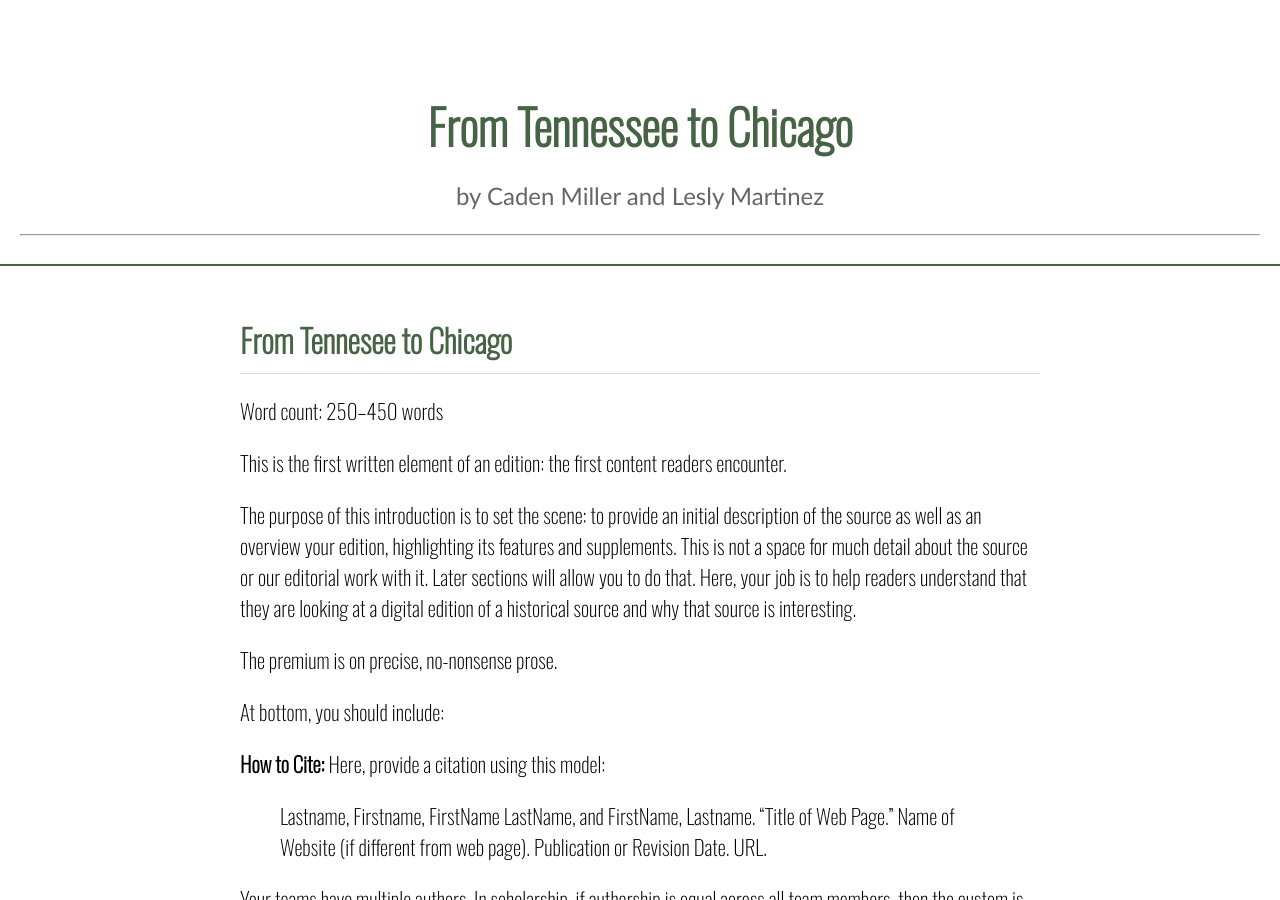
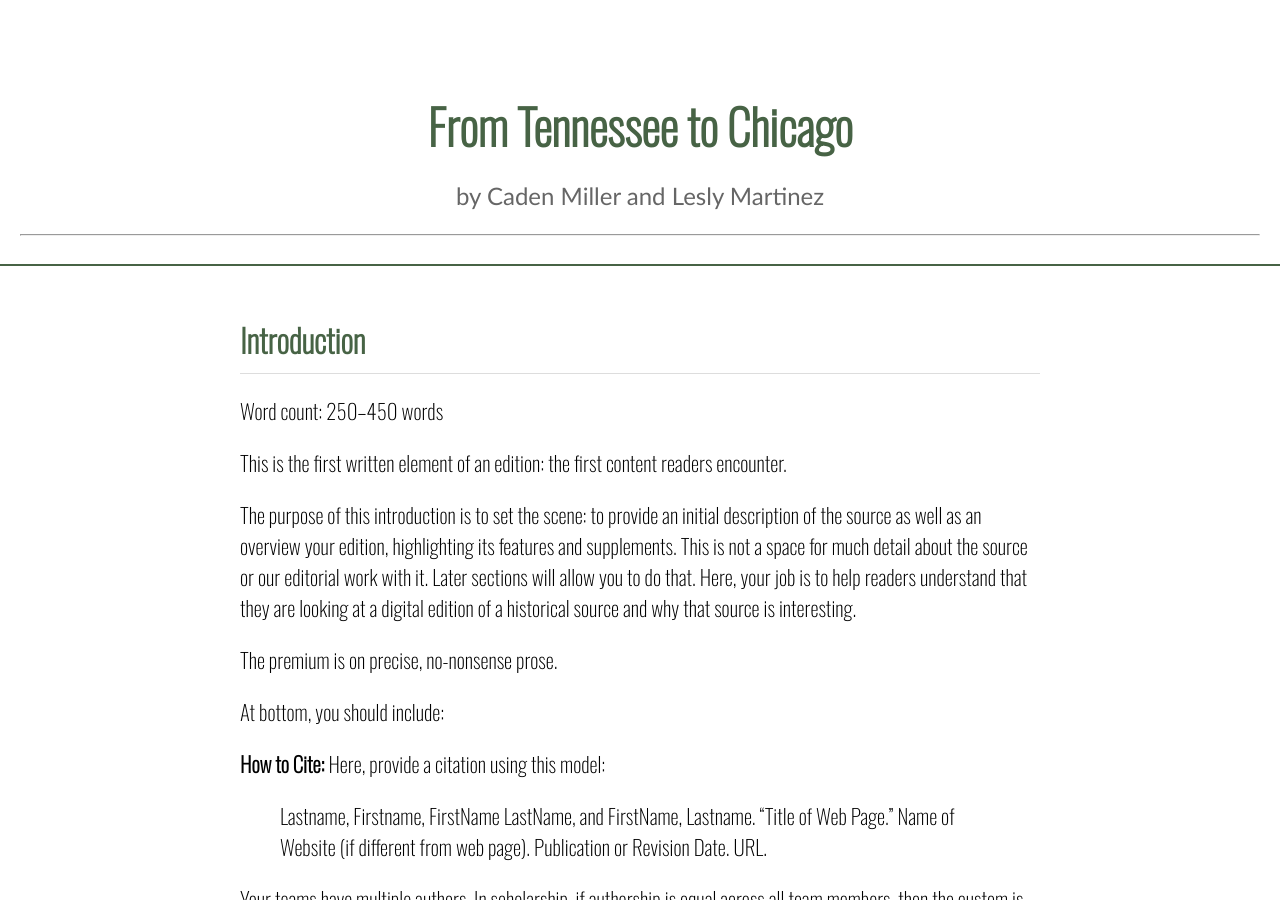
Before and after one commit to martinez2125/TennesseeChicago, a Jekyll site: the page built from index.markdown, in a window 1280 px wide and 900 px high. Built offline with Jekyll 4.4.1, drawn with Linux system fonts in a browser that asks for light colours.

Commit message:
Update index.markdown

```diff
--- a/index.markdown
+++ b/index.markdown
@@ -4,7 +4,7 @@ layout: single_page
 
 {% assign media = site.mindoc_media | where: "page", "source" | sort: "order" %}
 
-# From Tennesee to Chicago
+# Introduction
 
 Word count: 250–450 words
 
```
